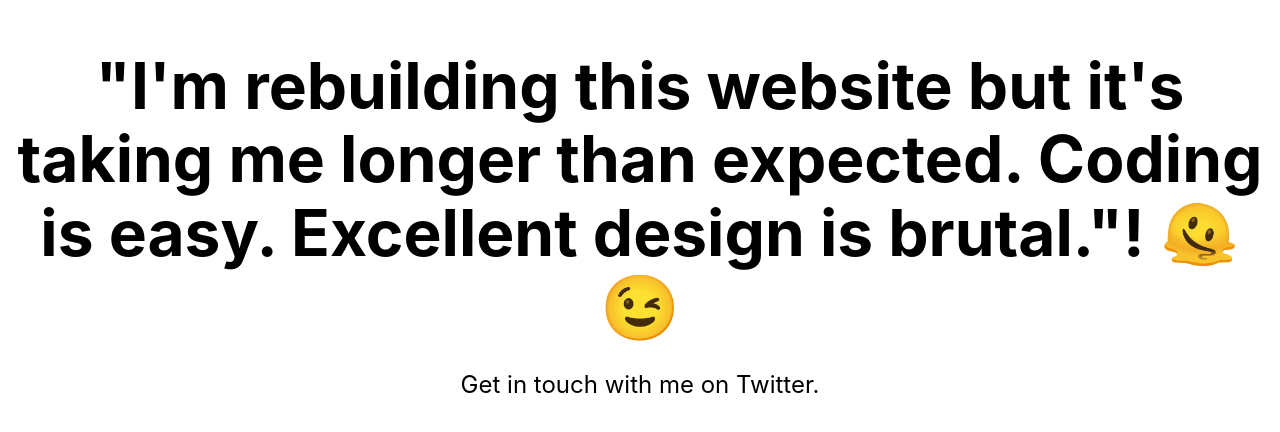
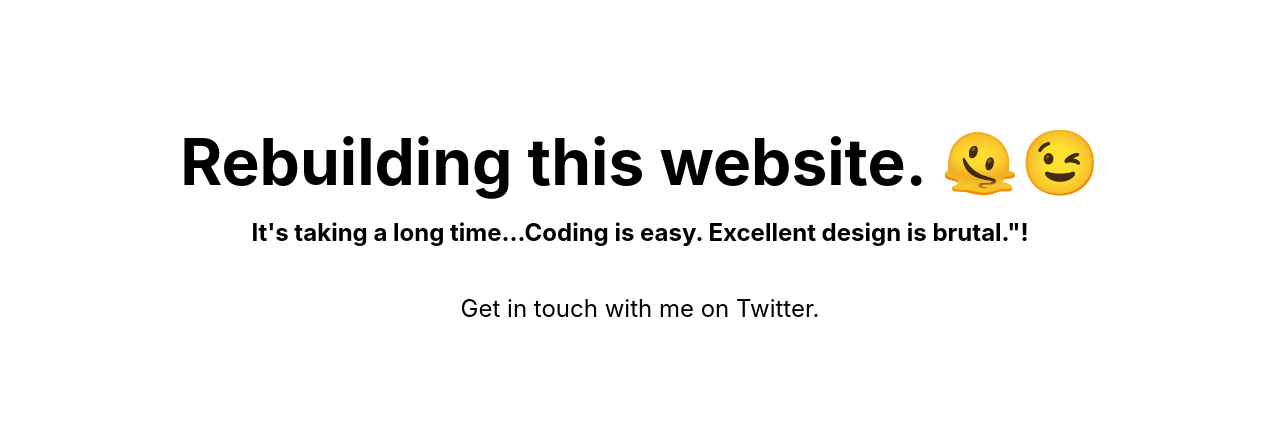
Before and after one commit to jdcampolargo/nextjs-blog, a Next.js app: page / in a window 1280 px wide. Shown: the part 162-594 px from the top of the page. Built offline with nearby package versions, Linux system fonts and the light colour scheme.

Commit message:
Update index.js

```diff
--- a/pages/index.js
+++ b/pages/index.js
@@ -12,11 +12,16 @@ export default function Home() {
 
       <main>
         <h1 className="title">
-        "I'm rebuilding this website but it's taking me longer than expected. Coding is easy. Excellent design is brutal."!{' '}
+        Rebuilding this website.{' '}
   <Link href="https://juandavidcampolargo.substack.com/">
     <a>🫠😉</a>
   </Link>
 </h1>
+<h2>
+    It's taking a long time...Coding is easy. Excellent design is brutal."!
+
+</h2>
+
         <p className="description">
           Get in touch with me on{' '}
           <a href="https://twitter.com/jdcampolargo">Twitter</a>.
```
